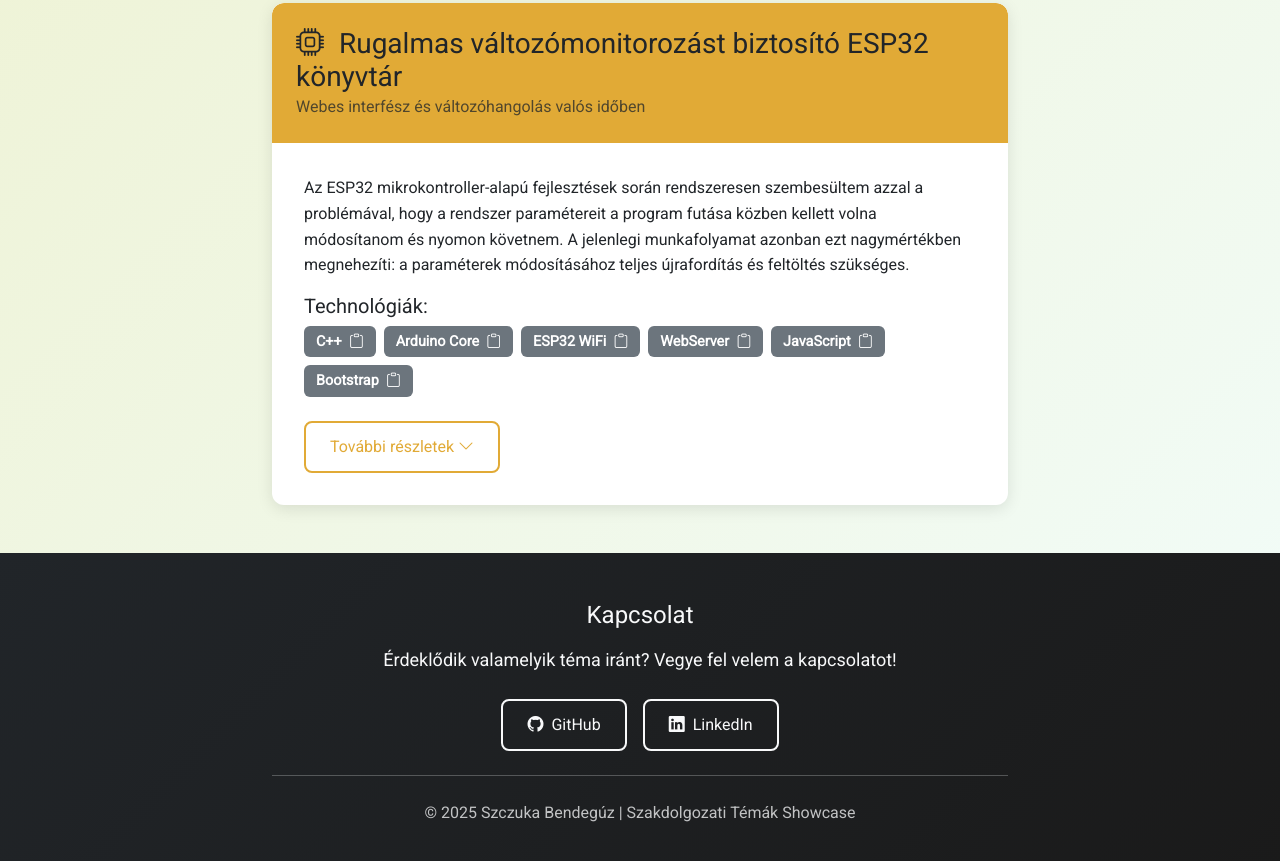
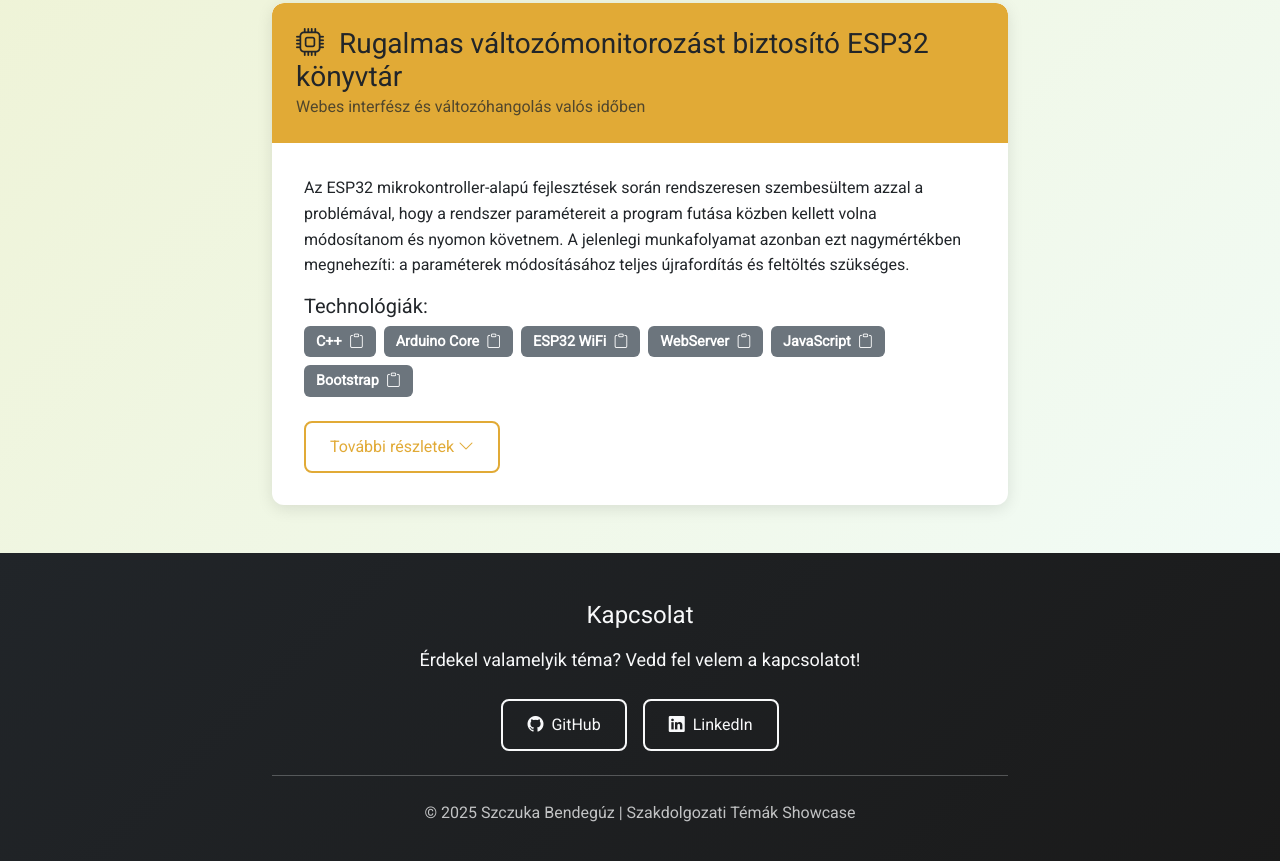
Before and after one commit to szczukabendeguz/szakdolgozat_otletek, a plain HTML site: page index.html in a window 1280 px wide. Shown: the part 1799-2660 px from the top of the page. Drawn offline with nearby package versions, Linux system fonts and the light colour scheme.

Commit message:
Update index.html

```diff
--- a/index.html
+++ b/index.html
@@ -789,7 +789,7 @@
                 <div class="col-lg-8 mx-auto text-center">
                     <h4 class="mb-3 text-light">Kapcsolat</h4>
                     <p class="lead mb-4">
-                        Érdeklődik valamelyik téma iránt? Vegye fel velem a kapcsolatot!
+                        Érdekel valamelyik téma? Vedd fel velem a kapcsolatot!
                     </p>
                     <div class="d-flex justify-content-center gap-3 mb-4">
                         <a href="https://github.com/asimoq/" class="btn btn-outline-light" target="_blank">
```
